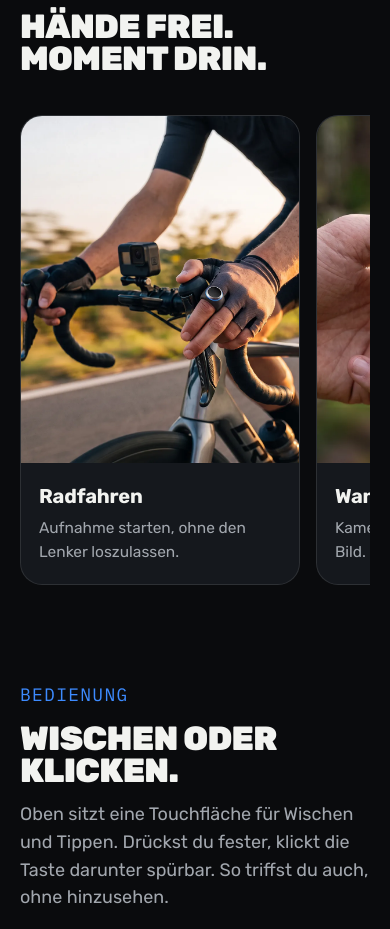
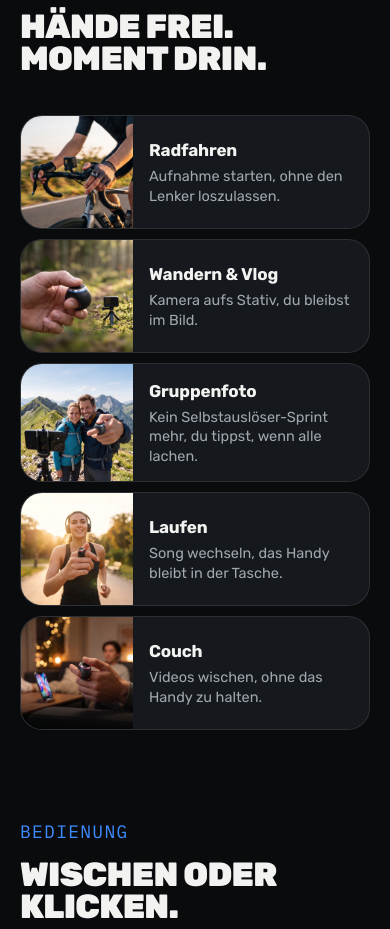
Before and after one commit to greenmnky-de/eazygadgetz, a plain HTML site: page ring-ii/index.html in a window 390 px wide. Shown: the part 3970-4899 px from the top of the page. Drawn offline with Linux system fonts and the light colour scheme.

Commit message:
ring-ii: Anwendung-Karten auf Mobile als kompakte Zeilen statt seitlichem Scroller
Co-Authored-By: Claude Fable 5.1 <noreply@anthropic.com>
Claude-Session: https://claude.ai/code/session_01SAyefAAVuB7YyiNaLmTKaS

```diff
--- a/ring-ii/index.html
+++ b/ring-ii/index.html
@@ -328,7 +328,7 @@ footer ul{list-style:none;margin:0;padding:0;display:grid;gap:6px}
   .sticky{display:none}
 }
 @media (max-width:959px){ .nav{display:none} .site .btn{margin-left:auto} }
-@media (max-width:560px){ .seller{display:none} .uses{grid-template-columns:repeat(5,80%)} .inbox{grid-template-columns:96px minmax(0,1fr);padding:20px;gap:16px} .spec-list div{grid-template-columns:118px 1fr} .sz-row i{width:calc(var(--d)*.72px);height:calc(var(--d)*.72px);border-width:7px} }
+@media (max-width:560px){ .seller{display:none} .inbox{grid-template-columns:96px minmax(0,1fr);padding:20px;gap:16px} .spec-list div{grid-template-columns:118px 1fr} .sz-row i{width:calc(var(--d)*.72px);height:calc(var(--d)*.72px);border-width:7px} }
 @media (max-width:640px){
   .table-box{background:transparent;border:0;overflow:visible}
   table,tbody,tr,td{display:block;min-width:0;width:auto}
@@ -340,6 +340,13 @@ footer ul{list-style:none;margin:0;padding:0;display:grid;gap:6px}
   td.us{padding-bottom:16px}
   td.us::before{color:var(--accent)}
   .tabs button{padding:0 12px;font-size:14px}
+  /* Anwendung: auf dem Handy kein seitlicher Scroller, sondern kompakte Zeilen */
+  .uses{grid-template-columns:1fr;gap:10px;overflow:visible;scroll-snap-type:none;padding-bottom:0}
+  .use{display:grid;grid-template-columns:112px minmax(0,1fr);align-items:center}
+  .use img{aspect-ratio:1/1;height:100%;min-height:112px}
+  .use figcaption{padding:14px 16px}
+  .use figcaption b{font-size:17px}
+  .use figcaption span{font-size:14.5px;line-height:1.35}
 }
 @media (prefers-reduced-motion:reduce){
   *{animation:none!important;transition:none!important}
```
